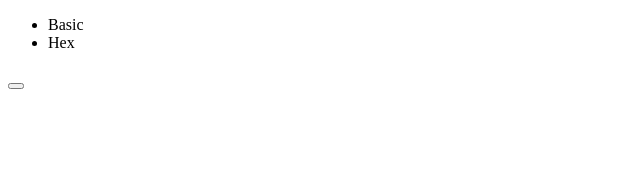
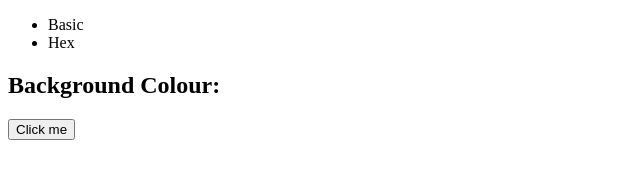
Before and after one commit to JackCT1/javascript-basic-projects, a plain HTML site: page 01-colour-flipper/index.html in a window 1280 px wide. Shown: the whole page, without its empty margins (0-640 px from the left). Drawn offline with Linux system fonts and the light colour scheme.

Commit message:
header and button text

```diff
--- a/01-colour-flipper/index.html
+++ b/01-colour-flipper/index.html
@@ -18,8 +18,8 @@
     </nav>
     <main>
       <div class="container">
-        <h2><span></span></h2>
-        <button></button>
+        <h2>Background Colour: <span></span></h2>
+        <button>Click me</button>
       </div>
     </main>
     <script src="app.js"></script>
```
